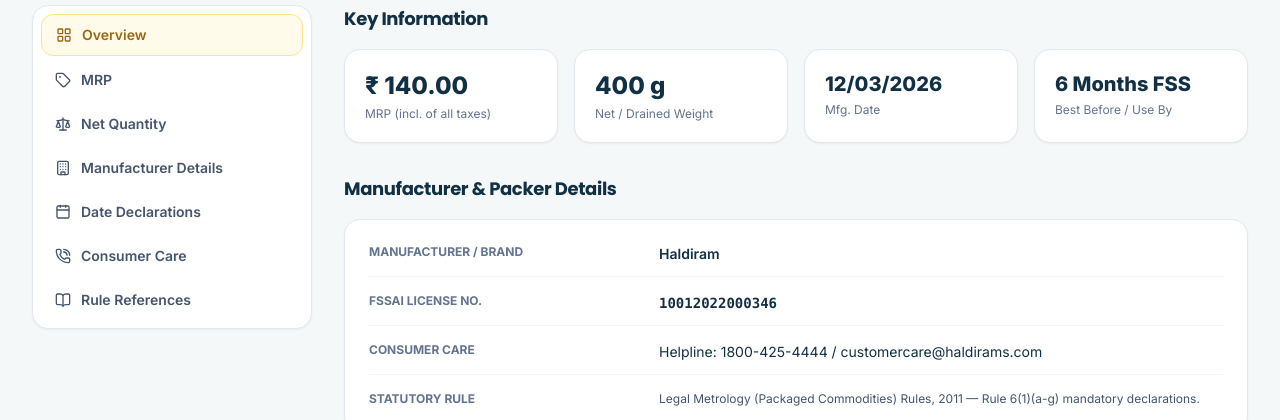
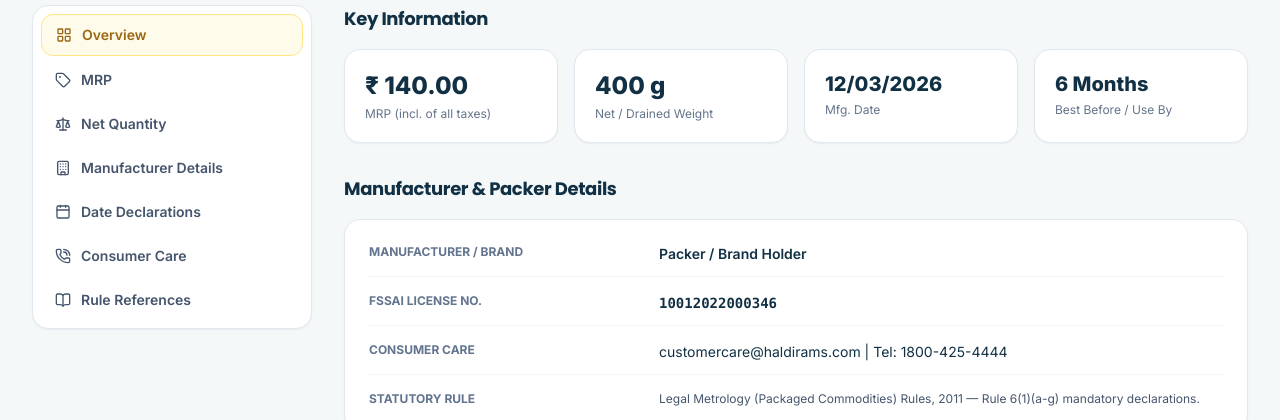
Before and after one commit to sheshgupta06/Nirikshan_AI, a React (Vite) app in the folder frontend/: page /scan/demo-haldiram-bhujia/legal in a window 1280 px wide. Shown: the part 215-635 px from the top of the page. Built offline with nearby package versions, Linux system fonts and the light colour scheme; no server answers.

Commit message:
fix(metrology): extract clean packaging values and eliminate audit boilerplate from cards

```diff
--- a/frontend/src/pages/LegalMetrologyReport.tsx
+++ b/frontend/src/pages/LegalMetrologyReport.tsx
@@ -11,6 +11,7 @@
   BookOpen,
 } from 'lucide-react'
 import { scanStorage, type StoredScan } from '../services/scanStorage'
+import { extractPackagingDetails } from '../utils/packagingExtractor'
 
 export const LegalMetrologyReport: React.FC = () => {
   const { scanId } = useParams<{ scanId: string }>()
@@ -44,80 +45,36 @@
   const complianceItems = scan.response?.compliance_report?.items || []
   const rawText = scan.corrections?.rawIngredients || scan.response?.raw_extracted_text || ''
 
-  const mrpItem = complianceItems.find((i) => i.rule_id === 'LM-02-MRP' || i.title.toLowerCase().includes('mrp'))
-  const netQtyItem = complianceItems.find((i) => i.rule_id === 'LM-01-NET_QTY' || i.title.toLowerCase().includes('quantity'))
-  const mfgDateItem = complianceItems.find((i) => i.rule_id === 'LM-03-MFG_DATE' || i.title.toLowerCase().includes('date'))
-  const fssaiItem = complianceItems.find((i) => i.rule_id === 'FSSAI-06-LIC' || i.title.toLowerCase().includes('license'))
-  const mfgDetailsItem = complianceItems.find((i) => i.rule_id === 'LM-04-MFG_NAME' || i.title.toLowerCase().includes('manufacturer'))
-  const consumerCareItem = complianceItems.find((i) => i.rule_id === 'LM-05-CONSUMER_CARE' || i.title.toLowerCase().includes('consumer'))
+  const mrpItem = complianceItems.find((i) => i.rule_id === 'LM-02-MRP' || i.rule_id === 'FSSAI_REQ_11_MRP_AND_CONSUMER_CARE' || i.title.toLowerCase().includes('mrp'))
+  const netQtyItem = complianceItems.find((i) => i.rule_id === 'LM-01-NET_QTY' || i.rule_id === 'FSSAI_REQ_07_NET_QUANTITY' || i.title.toLowerCase().includes('quantity'))
+  const mfgDateItem = complianceItems.find((i) => i.rule_id === 'LM-03-MFG_DATE' || i.rule_id === 'FSSAI_REQ_09_DATE_MARKING' || i.title.toLowerCase().includes('date'))
+  const fssaiItem = complianceItems.find((i) => i.rule_id === 'FSSAI-06-LIC' || i.rule_id === 'FSSAI_REQ_06_FSSAI_LOGO_AND_LICENSE' || i.title.toLowerCase().includes('license'))
+  const mfgDetailsItem = complianceItems.find((i) => i.rule_id === 'LM-04-MFG_NAME' || i.rule_id === 'FSSAI_REQ_10_MANUFACTURER_DETAILS' || i.title.toLowerCase().includes('manufacturer'))
+  const consumerCareItem = complianceItems.find((i) => i.rule_id === 'LM-05-CONSUMER_CARE' || i.rule_id === 'FSSAI_REQ_11_MRP_AND_CONSUMER_CARE' || i.title.toLowerCase().includes('consumer'))
 
-  // Helper to extract clean evidence without backend boilerplate
-  const cleanEvidenceText = (text: string | undefined): string => {
-    if (!text) return ''
-    return text
-      .replace(/^Detected:\s*/i, '')
-      .replace(/\s*\(Consumer feedback \/ Price line\)/i, '')
-      .replace(/^(?:Metric weight|Product title|Nutrition table|14-digit|No explicit).*$/i, '')
-      .trim()
-  }
+  // Robust extraction of clean packaging details
+  const details = extractPackagingDetails(
+    rawText,
+    scan.corrections,
+    {
+      mrp: mrpItem?.evidence_text,
+      netQuantity: netQtyItem?.evidence_text,
+      mfgDate: mfgDateItem?.evidence_text,
+      fssai: fssaiItem?.evidence_text,
+      manufacturer: mfgDetailsItem?.evidence_text,
+      consumerCare: consumerCareItem?.evidence_text,
+    }
+  )
 
-  // Dynamic values with priority: User Corrections -> Regex from Scanned Text -> Compliance Report
-  const mrpMatch = rawText.match(/(?:MRP|PRICE|Rs\.?|₹)\s*[:\-]?\s*(?:₹|Rs\.?|INR)?\s*([0-9]+(?:\.[0-9]{1,2})?)/i)
-  const displayMrp =
-    scan.corrections?.mrp && scan.corrections.mrp !== 'Not specified'
-      ? scan.corrections.mrp
-      : mrpMatch
-      ? `₹ ${mrpMatch[1]}`
-      : cleanEvidenceText(mrpItem?.evidence_text) || 'Not detected'
+  const displayMrp = details.mrp
+  const displayNetQty = details.netQuantity
+  const displayMfgDate = details.mfgDate
+  const displayBestBefore = details.expiryDate
+  const displayManufacturer = details.manufacturer
+  const displayFssai = details.fssaiNumber
+  const displayCare = details.consumerCare
 
-  const netQtyMatch = rawText.match(/(?:NET\s*(?:WEIGHT|WT|QTY|QUANTITY)|DRAINED\s*WEIGHT)\s*[:\-]?\s*([0-9]+(?:\.[0-9]+)?\s*(?:g|kg|ml|l)(?:\s*\+\s*[0-9]+\s*(?:g|kg|ml|l)\s*FREE)?)/i)
-  const displayNetQty =
-    scan.corrections?.netQuantity && scan.corrections.netQuantity !== 'Not specified'
-      ? scan.corrections.netQuantity
-      : netQtyMatch
-      ? netQtyMatch[1].trim()
-      : cleanEvidenceText(netQtyItem?.evidence_text) || 'Not detected'
-
-  const mfgDateMatch = rawText.match(/(?:PKD|MFG|MFD|PACKED|PACKAGING|MANUFACTURE)\s*(?:DATE|ON)?\s*[:\.]?\s*([A-Za-z0-9\/\-\.\s]{3,12})/i)
-  const displayMfgDate =
-    scan.corrections?.mfgDate && scan.corrections.mfgDate !== 'Not specified'
-      ? scan.corrections.mfgDate
-      : mfgDateMatch
-      ? mfgDateMatch[1].trim().replace(/^[\:\.\s]+/, '')
-      : cleanEvidenceText(mfgDateItem?.evidence_text) || 'Check package'
-
-  const expDateMatch = rawText.match(/(?:USE\s*BY|EXP|EXPIRY|BEST\s*BEFORE)\s*(?:DATE|ON)?\s*[:\.]?\s*([A-Za-z0-9\/\-\.\s]{3,12})/i)
-  const displayBestBefore =
-    scan.corrections?.expiryDate && scan.corrections.expiryDate !== 'Not specified'
-      ? scan.corrections.expiryDate
-      : expDateMatch
-      ? expDateMatch[1].trim().replace(/^[\:\.\s]+/, '')
-      : 'Check package'
-
-  const mfrMatch = rawText.match(/(?:Manufactured\s*(?:&|AND)?\s*Packed\s*by|Manufacturer|Marketed\s*by|Packed\s*by)\s*[:\-]?\s*([^\n\r,]+)/i)
-  const displayManufacturer =
-    mfrMatch
-      ? mfrMatch[1].trim()
-      : cleanEvidenceText(mfgDetailsItem?.evidence_text) ||
-        scan.brand ||
-        scan.productName ||
-        'Packer / Brand Holder'
-
-  const fssaiMatch = rawText.match(/\b(1[0-9]{13})\b/)
-  const displayFssai =
-    scan.corrections?.fssaiNumber && scan.corrections.fssaiNumber !== 'Not detected'
-      ? scan.corrections.fssaiNumber
-      : fssaiMatch
-      ? fssaiMatch[1]
-      : cleanEvidenceText(fssaiItem?.evidence_text) || 'Check license panel'
-
-  const careMatch = rawText.match(/(?:(?:Ph(?:one)?|Tel)\.?\s*No\.?|Consumer\s*Care|Help(?:line)?|Customer\s*Care)\s*[:\-]?\s*([^\n\r]+)/i)
-  const displayCare =
-    careMatch
-      ? careMatch[1].trim()
-      : cleanEvidenceText(consumerCareItem?.evidence_text) || 'Refer to package contact'
-
-  const isCompliant = displayNetQty !== 'Not detected on panel'
+  const isCompliant = displayNetQty !== 'Check package' || displayMrp !== 'Check package'
 
   return (
     <div className="w-full max-w-7xl mx-auto px-4 sm:px-6 lg:px-8 py-8 sm:py-10 space-y-6">
--- a/frontend/src/pages/OCRReview.tsx
+++ b/frontend/src/pages/OCRReview.tsx
@@ -2,6 +2,7 @@
 import { useParams, useNavigate } from 'react-router-dom'
 import { ArrowRight, Plus } from 'lucide-react'
 import { scanStorage, type StoredScan } from '../services/scanStorage'
+import { extractPackagingDetails, isCleanValue } from '../utils/packagingExtractor'
 
 export const OCRReview: React.FC = () => {
   const { scanId } = useParams<{ scanId: string }>()
@@ -35,60 +36,29 @@
       if (record.productName) setProductName(record.productName)
       if (record.brand) setBrand(record.brand)
 
-      // Extract dynamic key values from compliance report or regex from text
+      // Extract dynamic key values using clean packaging extractor
       const items = record.response?.compliance_report?.items || []
-      const netQtyItem = items.find((i) => i.rule_id === 'LM-01-NET_QTY' || i.title.toLowerCase().includes('net quantity'))
-      const mrpItem = items.find((i) => i.rule_id === 'LM-02-MRP' || i.title.toLowerCase().includes('mrp') || i.title.toLowerCase().includes('price'))
-      const dateItem = items.find((i) => i.rule_id === 'LM-03-MFG_DATE' || i.title.toLowerCase().includes('date'))
-      const fssaiItem = items.find((i) => i.rule_id === 'FSSAI-06-LIC' || i.title.toLowerCase().includes('license') || i.title.toLowerCase().includes('fssai'))
+      const netQtyItem = items.find((i) => i.rule_id === 'LM-01-NET_QTY' || i.rule_id === 'FSSAI_REQ_07_NET_QUANTITY' || i.title.toLowerCase().includes('net quantity'))
+      const mrpItem = items.find((i) => i.rule_id === 'LM-02-MRP' || i.rule_id === 'FSSAI_REQ_11_MRP_AND_CONSUMER_CARE' || i.title.toLowerCase().includes('mrp') || i.title.toLowerCase().includes('price'))
+      const dateItem = items.find((i) => i.rule_id === 'LM-03-MFG_DATE' || i.rule_id === 'FSSAI_REQ_09_DATE_MARKING' || i.title.toLowerCase().includes('date'))
+      const fssaiItem = items.find((i) => i.rule_id === 'FSSAI-06-LIC' || i.rule_id === 'FSSAI_REQ_06_FSSAI_LOGO_AND_LICENSE' || i.title.toLowerCase().includes('license') || i.title.toLowerCase().includes('fssai'))
 
-      // Net Quantity
-      if (record.corrections?.netQuantity) {
-        setNetQuantity(record.corrections.netQuantity)
-      } else if (netQtyItem?.evidence_text) {
-        setNetQuantity(netQtyItem.evidence_text)
-      } else {
-        const m = text.match(/(?:NET\s*(?:WEIGHT|QTY|QUANTITY)|DRAINED\s*WEIGHT)\s*[:\-]?\s*([0-9]+\s*(?:g|kg|ml|l))/i)
-        setNetQuantity(m ? m[1] : 'Not specified')
-      }
+      const details = extractPackagingDetails(
+        text,
+        record.corrections,
+        {
+          mrp: mrpItem?.evidence_text,
+          netQuantity: netQtyItem?.evidence_text,
+          mfgDate: dateItem?.evidence_text,
+          fssai: fssaiItem?.evidence_text,
+        }
+      )
 
-      // MRP
-      if (record.corrections?.mrp) {
-        setMrp(record.corrections.mrp)
-      } else if (mrpItem?.evidence_text) {
-        setMrp(mrpItem.evidence_text)
-      } else {
-        const m = text.match(/(?:MRP|RS\.?|PRICE)\s*[:\-]?\s*(?:₹|RS\.?)?\s*([0-9]+(?:\.[0-9]{2})?)/i)
-        setMrp(m ? `₹ ${m[1]}` : 'Not specified')
-      }
-
-      // Mfg Date
-      if (record.corrections?.mfgDate) {
-        setMfgDate(record.corrections.mfgDate)
-      } else if (dateItem?.evidence_text) {
-        setMfgDate(dateItem.evidence_text)
-      } else {
-        const m = text.match(/(?:MFG|DATE\s*OF\s*MFG|PKD)\s*[:\-]?\s*([0-9]{1,2}[/-][0-9]{1,2}[/-][0-9]{2,4})/i)
-        setMfgDate(m ? m[1] : 'Not specified')
-      }
-
-      // Best Before / Expiry
-      if (record.corrections?.expiryDate) {
-        setBestBefore(record.corrections.expiryDate)
-      } else {
-        const m = text.match(/(?:BEST\s*BEFORE|EXP|EXPIRY|USE\s*BY)\s*[:\-]?\s*([^\n\r]+)/i)
-        setBestBefore(m ? m[1].trim().slice(0, 35) : 'Not specified')
-      }
-
-      // FSSAI License
-      if (record.corrections?.fssaiNumber) {
-        setFssaiLic(record.corrections.fssaiNumber)
-      } else if (fssaiItem?.evidence_text) {
-        setFssaiLic(fssaiItem.evidence_text)
-      } else {
-        const m = text.match(/\b(1[0-9]{13})\b/)
-        setFssaiLic(m ? m[1] : 'Not detected')
-      }
+      setNetQuantity(details.netQuantity !== 'Check package' ? details.netQuantity : '')
+      setMrp(details.mrp !== 'Check package' ? details.mrp : '')
+      setMfgDate(details.mfgDate !== 'Check package' ? details.mfgDate : '')
+      setBestBefore(details.expiryDate !== 'Check package' ? details.expiryDate : '')
+      setFssaiLic(details.fssaiNumber !== 'Check package' ? details.fssaiNumber : '')
     } else {
       setExtractedText('')
       setProductName('')
@@ -203,7 +173,22 @@
             </button>
             <button
               type="button"
-              onClick={() => setActiveTab('key_info')}
+              onClick={() => {
+                setActiveTab('key_info')
+                // Sync any blank fields from latest edited extractedText
+                const d = extractPackagingDetails(extractedText, {
+                  netQuantity: isCleanValue(netQuantity) ? netQuantity : undefined,
+                  mrp: isCleanValue(mrp) ? mrp : undefined,
+                  mfgDate: isCleanValue(mfgDate) ? mfgDate : undefined,
+                  expiryDate: isCleanValue(bestBefore) ? bestBefore : undefined,
+                  fssaiNumber: isCleanValue(fssaiLic) ? fssaiLic : undefined,
+                })
+                if (!isCleanValue(netQuantity) && d.netQuantity !== 'Check package') setNetQuantity(d.netQuantity)
+                if (!isCleanValue(mrp) && d.mrp !== 'Check package') setMrp(d.mrp)
+                if (!isCleanValue(mfgDate) && d.mfgDate !== 'Check package') setMfgDate(d.mfgDate)
+                if (!isCleanValue(bestBefore) && d.expiryDate !== 'Check package') setBestBefore(d.expiryDate)
+                if (!isCleanValue(fssaiLic) && d.fssaiNumber !== 'Check package') setFssaiLic(d.fssaiNumber)
+              }}
               className={`pb-3 text-sm font-bold border-b-2 transition-all ${
                 activeTab === 'key_info'
                   ? 'border-[#0F766E] text-[#0F766E]'
--- /dev/null
+++ b/frontend/src/utils/packagingExtractor.ts
@@ -0,0 +1,199 @@
+export interface ExtractedPackagingDetails {
+  mrp: string
+  netQuantity: string
+  mfgDate: string
+  expiryDate: string
+  fssaiNumber: string
+  manufacturer: string
+  consumerCare: string
+}
+
+export function isCleanValue(val?: string | null): boolean {
+  if (!val) return false
+  const lower = val.toLowerCase().trim()
+  if (
+    !lower ||
+    lower === 'not specified' ||
+    lower === 'not detected' ||
+    lower === 'check package' ||
+    lower === 'check package stamp' ||
+    lower === 'check package crimp' ||
+    lower === 'mrp' ||
+    lower === 'price' ||
+    lower.startsWith('detected') ||
+    lower.includes('not recognized') ||
+    lower.includes('not found') ||
+    lower.includes('consumer feedback') ||
+    lower.includes('price line') ||
+    lower.includes('see below') ||
+    lower.includes('see lot') ||
+    lower.includes('see crimp') ||
+    lower.includes('see pkg') ||
+    lower.includes('metric weight') ||
+    lower.includes('facility address') ||
+    lower.includes('unambiguously recognized') ||
+    lower.includes('graphical logo')
+  ) {
+    return false
+  }
+  return true
+}
+
+export function cleanEvidenceString(val?: string | null): string {
+  if (!val) return ''
+  return val
+    .replace(/^Detected:\s*/i, '')
+    .replace(/\s*\(Consumer feedback \/ Price line\)/i, '')
+    .replace(/^(?:Metric weight|Product title|Nutrition table|14-digit|No explicit|Manufacturer \/ Marketing).*$/i, '')
+    .trim()
+}
+
+export function extractPackagingDetails(
+  text: string,
+  existingCorrections?: {
+    mrp?: string
+    netQuantity?: string
+    mfgDate?: string
+    expiryDate?: string
+    fssaiNumber?: string
+    productName?: string
+    brand?: string
+  },
+  evidenceFallback?: {
+    mrp?: string
+    netQuantity?: string
+    mfgDate?: string
+    fssai?: string
+    manufacturer?: string
+    consumerCare?: string
+  }
+): ExtractedPackagingDetails {
+  const cleanText = text || ''
+
+  // 1. MRP (Maximum Retail Price)
+  let mrp = ''
+  if (isCleanValue(existingCorrections?.mrp)) {
+    const raw = existingCorrections!.mrp!.trim()
+    mrp = raw.startsWith('₹') || raw.toLowerCase().startsWith('rs') ? raw : `₹ ${raw}`
+  } else {
+    const m =
+      cleanText.match(/(?:MRP|PRICE|MAX\.?\s*RETAIL\s*PRICE|Rs\.?|₹)\s*[:\.\-]?\s*(?:₹|Rs\.?|INR)?\s*([0-9]+(?:\.[0-9]{1,2})?)/i) ||
+      cleanText.match(/(?:₹|Rs\.?)\s*([0-9]+(?:\.[0-9]{1,2})?)/i)
+    if (m) {
+      mrp = `₹ ${m[1]}`
+    } else if (isCleanValue(evidenceFallback?.mrp)) {
+      mrp = cleanEvidenceString(evidenceFallback!.mrp)
+    }
+  }
+
+  // 2. Net Quantity
+  let netQuantity = ''
+  if (isCleanValue(existingCorrections?.netQuantity)) {
+    netQuantity = existingCorrections!.netQuantity!.trim()
+  } else {
+    const m =
+      cleanText.match(/(?:NET\s*(?:WEIGHT|WT|QTY|QUANTITY)|DRAINED\s*WEIGHT)\s*[:\.\-]?\s*([0-9]+(?:\.[0-9]+)?\s*(?:g|kg|ml|l)\b(?:\s*\+\s*[0-9]+(?:\.[0-9]+)?\s*(?:g|kg|ml|l)\s*(?:FREE)?)?)/i) ||
+      cleanText.match(/\b([0-9]+(?:\.[0-9]+)?\s*(?:g|kg|ml|l)\b(?:\s*\+\s*[0-9]+(?:\.[0-9]+)?\s*(?:g|kg|ml|l)\s*(?:FREE)?)?)/i)
+    if (m) {
+      netQuantity = m[1].trim()
+    } else if (isCleanValue(evidenceFallback?.netQuantity)) {
+      netQuantity = cleanEvidenceString(evidenceFallback!.netQuantity)
+    }
+  }
+
+  // 3. Manufacturing Date (PKD / MFG / MFD)
+  let mfgDate = ''
+  if (isCleanValue(existingCorrections?.mfgDate)) {
+    mfgDate = existingCorrections!.mfgDate!.trim()
+  } else {
+    const m = cleanText.match(
+      /(?:PKD|MFG|MFD|PACKED|PACKAGING|MANUFACTURE(?:D)?)\s*(?:DATE|ON)?\s*[:\.]*\s*([A-Za-z]{3,9}\.?\s*['’\s]?[0-9]{2,4}|\d{1,2}[\/\-\.]\d{1,2}[\/\-\.]\d{2,4}|\d{1,2}[\/\-\.]\d{2,4})/i
+    )
+    if (m) {
+      mfgDate = m[1].trim()
+    } else if (isCleanValue(evidenceFallback?.mfgDate)) {
+      mfgDate = cleanEvidenceString(evidenceFallback!.mfgDate)
+    }
+  }
+
+  // 4. Best Before / Expiry Date
+  let expiryDate = ''
+  if (isCleanValue(existingCorrections?.expiryDate)) {
+    expiryDate = existingCorrections!.expiryDate!.trim()
+  } else {
+    const dateM = cleanText.match(
+      /(?:USE\s*BY|EXP(?:IRY)?|EXP\s*DATE)\s*(?:DATE|ON)?\s*[:\.]*\s*([A-Za-z]{3,9}\.?\s*['’\s]?[0-9]{2,4}|\d{1,2}[\/\-\.]\d{1,2}[\/\-\.]\d{2,4}|\d{1,2}[\/\-\.]\d{2,4})/i
+    )
+    const periodM = !dateM
+      ? cleanText.match(/BEST\s*BEFORE\s*[:\.]?\s*([0-9]+\s*(?:MONTHS|DAYS|YEARS)(?:\s*FROM\s*[A-Za-z\s]+)?)/i)
+      : null
+    const generalM =
+      !dateM && !periodM
+        ? cleanText.match(
+            /BEST\s*BEFORE\s*[:\.]*\s*([A-Za-z]{3,9}\.?\s*['’\s]?[0-9]{2,4}|\d{1,2}[\/\-\.]\d{1,2}[\/\-\.]\d{2,4}|\d{1,2}[\/\-\.]\d{2,4})/i
+          )
+        : null
+
+    if (dateM) expiryDate = dateM[1].trim()
+    else if (periodM) expiryDate = periodM[1].trim()
+    else if (generalM) expiryDate = generalM[1].trim()
+  }
+
+  // 5. FSSAI License Number (14 digits)
+  let fssaiNumber = ''
+  if (isCleanValue(existingCorrections?.fssaiNumber)) {
+    const pure = existingCorrections!.fssaiNumber!.match(/\b(1\d{13})\b/)
+    fssaiNumber = pure ? pure[1] : existingCorrections!.fssaiNumber!.trim()
+  } else {
+    const m = cleanText.match(/\b(1\d{13})\b/)
+    if (m) {
+      fssaiNumber = m[1]
+    } else if (evidenceFallback?.fssai) {
+      const pure = evidenceFallback.fssai.match(/\b(1\d{13})\b/)
+      if (pure) fssaiNumber = pure[1]
+    }
+  }
+
+  // 6. Manufacturer Name / Address
+  let manufacturer = ''
+  const mfrMatch = cleanText.match(
+    /(?:Manufactured\s*(?:&|AND)?\s*Packed\s*by|Manufacturer|Marketed\s*by|Packed\s*by|Mfg\s*by)\s*[:\-]?\s*([^\n\r,]+(?:(?:Pvt|Ltd|Limited|LLP|Inc)\.?)?)/i
+  )
+  if (mfrMatch) {
+    manufacturer = mfrMatch[1].trim()
+  } else if (isCleanValue(evidenceFallback?.manufacturer)) {
+    manufacturer = cleanEvidenceString(evidenceFallback!.manufacturer)
+  } else {
+    manufacturer = existingCorrections?.brand || existingCorrections?.productName || 'Packer / Brand Holder'
+  }
+
+  // 7. Consumer Care Helpline / Email
+  let consumerCare = ''
+  const emailM = cleanText.match(/\b([a-zA-Z0-9_.+-]+@[a-zA-Z0-9-]+\.[a-zA-Z0-9-.]+)\b/i)
+  const phoneM = cleanText.match(/(?:\+?\d{2,4}[\s\-]?)?(?:1800[\s\-]?\d{3}[\s\-]?\d{3,4}|\b\d{3,4}[\s\-]?\d{7,8}\b)/)
+
+  if (emailM && phoneM) {
+    consumerCare = `${emailM[1]} | Tel: ${phoneM[0]}`
+  } else if (emailM) {
+    consumerCare = `Email: ${emailM[1]}`
+  } else if (phoneM) {
+    consumerCare = `Helpline: ${phoneM[0]}`
+  } else if (
+    isCleanValue(evidenceFallback?.consumerCare) &&
+    !evidenceFallback!.consumerCare!.toLowerCase().includes('mrp')
+  ) {
+    consumerCare = cleanEvidenceString(evidenceFallback!.consumerCare)
+  } else {
+    consumerCare = 'Refer to package contact details'
+  }
+
+  return {
+    mrp: mrp || 'Check package',
+    netQuantity: netQuantity || 'Check package',
+    mfgDate: mfgDate || 'Check package',
+    expiryDate: expiryDate || 'Check package',
+    fssaiNumber: fssaiNumber || 'Check package',
+    manufacturer: manufacturer || 'Packer / Brand Holder',
+    consumerCare: consumerCare || 'Refer to package contact details',
+  }
+}
```
